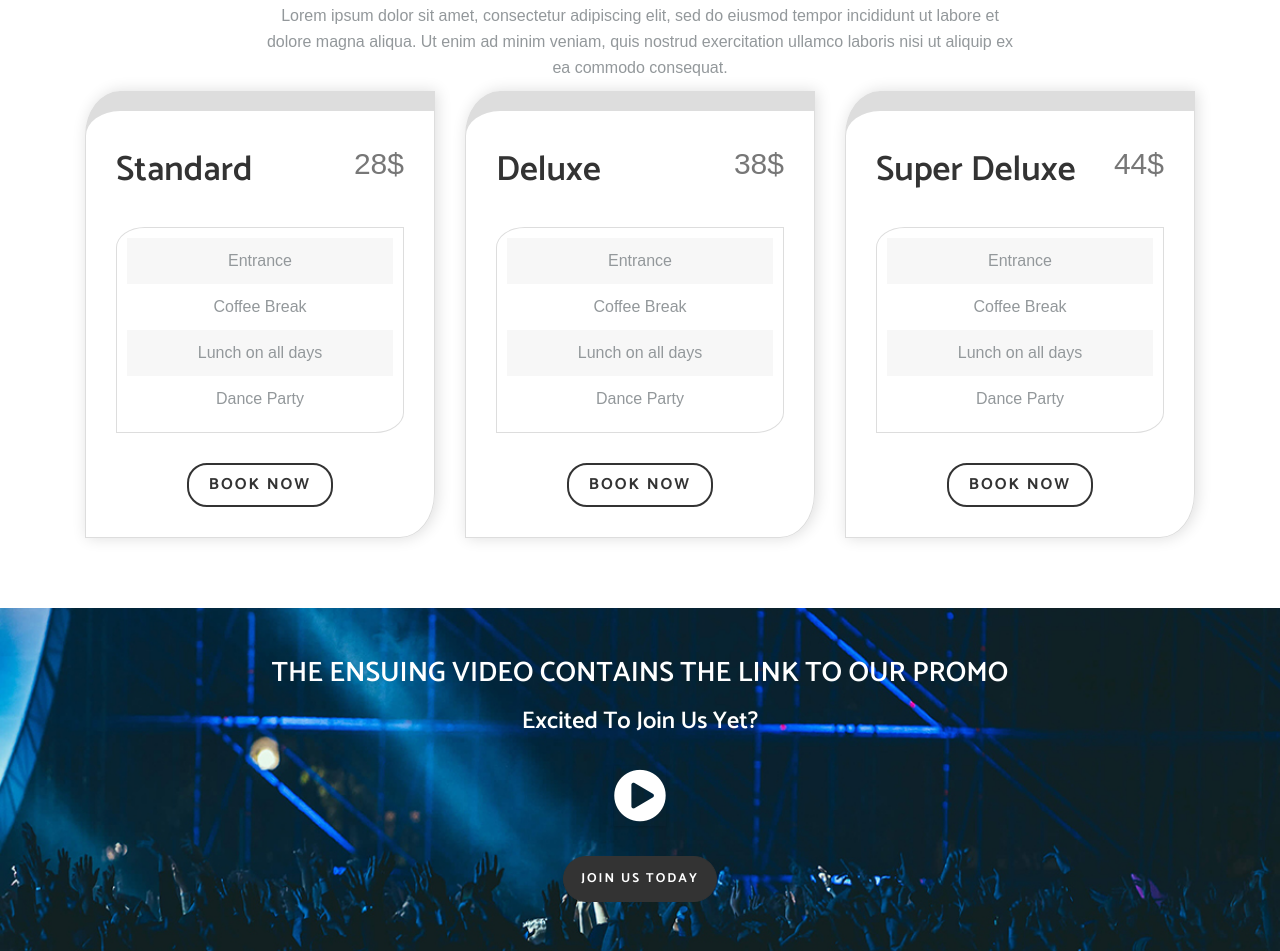
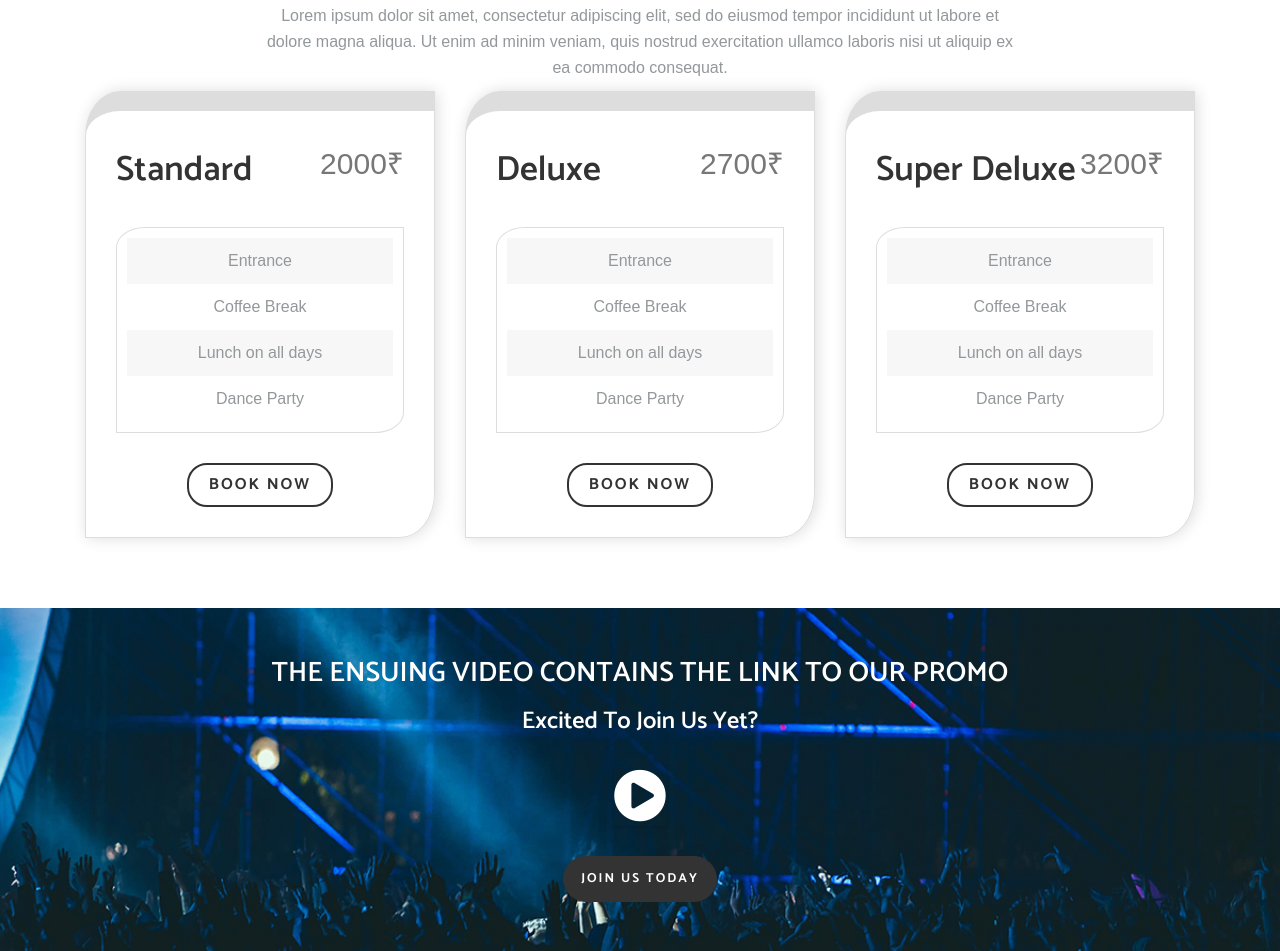
Before and after one commit to mountshelt/Mountshelt, a plain HTML site: page index.html in a window 1280 px wide. Shown: the part 2573-3524 px from the top of the page. Drawn offline with Linux system fonts and the light colour scheme; some packages are replaced by stand-ins of ours; files whose address does not match are found by name; a web font is replaced by a local one.

Commit message:
Update index.html

```diff
--- a/index.html
+++ b/index.html
@@ -365,7 +365,7 @@
                     <div class="single-price">
                         <div class="single-price-header">
                             <h4>Standard</h4>
-                            <p>28$</p>
+                            <p>2000₹</p>
                         </div>
                         <div class="single-price-list text-center">
                             <p>Entrance</p>
@@ -383,7 +383,7 @@
                     <div class="single-price">
                         <div class="single-price-header">
                             <h4>Deluxe</h4>
-                            <p>38$</p>
+                            <p>2700₹</p>
                         </div>
                         <div class="single-price-list text-center">
                             <p>Entrance</p>
@@ -401,7 +401,7 @@
                     <div class="single-price">
                         <div class="single-price-header">
                             <h4>Super Deluxe</h4>
-                            <p>44$</p>
+                            <p>3200₹</p>
                         </div>
                         <div class="single-price-list text-center">
                             <p>Entrance</p>
```
